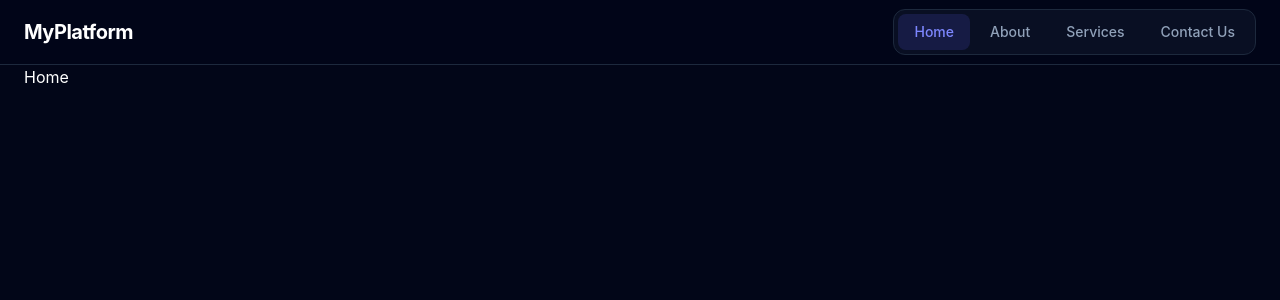
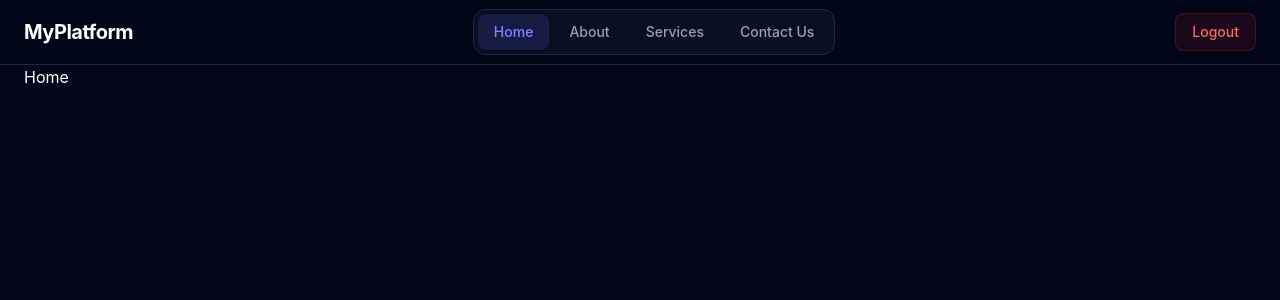
Before and after one commit to PriyeshGpta/cohort-3-react-playground, a React (Vite) app: page /main in a window 1280 px wide. Shown: the top 300 px of the page. Built offline with nearby package versions, Linux system fonts and the light colour scheme; sample sign-in values are in the browser's storage.

Commit message:
feat(): add logout

```diff
--- a/src/components/Navbar.jsx
+++ b/src/components/Navbar.jsx
@@ -1,6 +1,9 @@
 import { NavLink } from "react-router";
+import { useAuthHook } from "../hooks/useAuthHook";
 
 const Navbar = () => {
+    const { handleLogout } = useAuthHook();
+
     const navItems = [
         { name: "Home", path: "/main" },
         { name: "About", path: "/main/about" },
@@ -35,6 +38,15 @@ const Navbar = () => {
                         </NavLink>
                     ))}
                 </div>
+
+                <div>
+                    <button
+                        onClick={handleLogout}
+                        className="cursor-pointer rounded-lg border border-red-500/20 bg-red-500/10 px-4 py-2 text-sm font-medium text-red-400 transition-all hover:border-red-500/30 hover:bg-red-500/20 hover:text-red-300 active:scale-[0.9]"
+                    >
+                        Logout
+                    </button>
+                </div>
             </div>
         </nav>
     );
--- a/src/hooks/useAuthHook.jsx
+++ b/src/hooks/useAuthHook.jsx
@@ -33,7 +33,7 @@ export const useAuthHook = () => {
             navigate("/main")
             toast.success("Logged in successfully");
         } else {
-            toast.error("User not found! Sign up")
+            toast.error("Invalid Credentials")
         }
         reset();
     }
@@ -54,6 +54,12 @@ export const useAuthHook = () => {
         setShowConfirmPassword((prev) => !prev)
     }
 
+    const handleLogout = () => {
+        localStorage.removeItem('loggedInUser');
+        setLoggedInUser(null);
+        toast.success("Logged out successfully")
+    }
+
     return {
         register,
         handleSubmit,
@@ -65,5 +71,6 @@ export const useAuthHook = () => {
         handleShowConfirmPassword,
         showPassword,
         showConfirmPassword,
+        handleLogout
     }
 }
```
